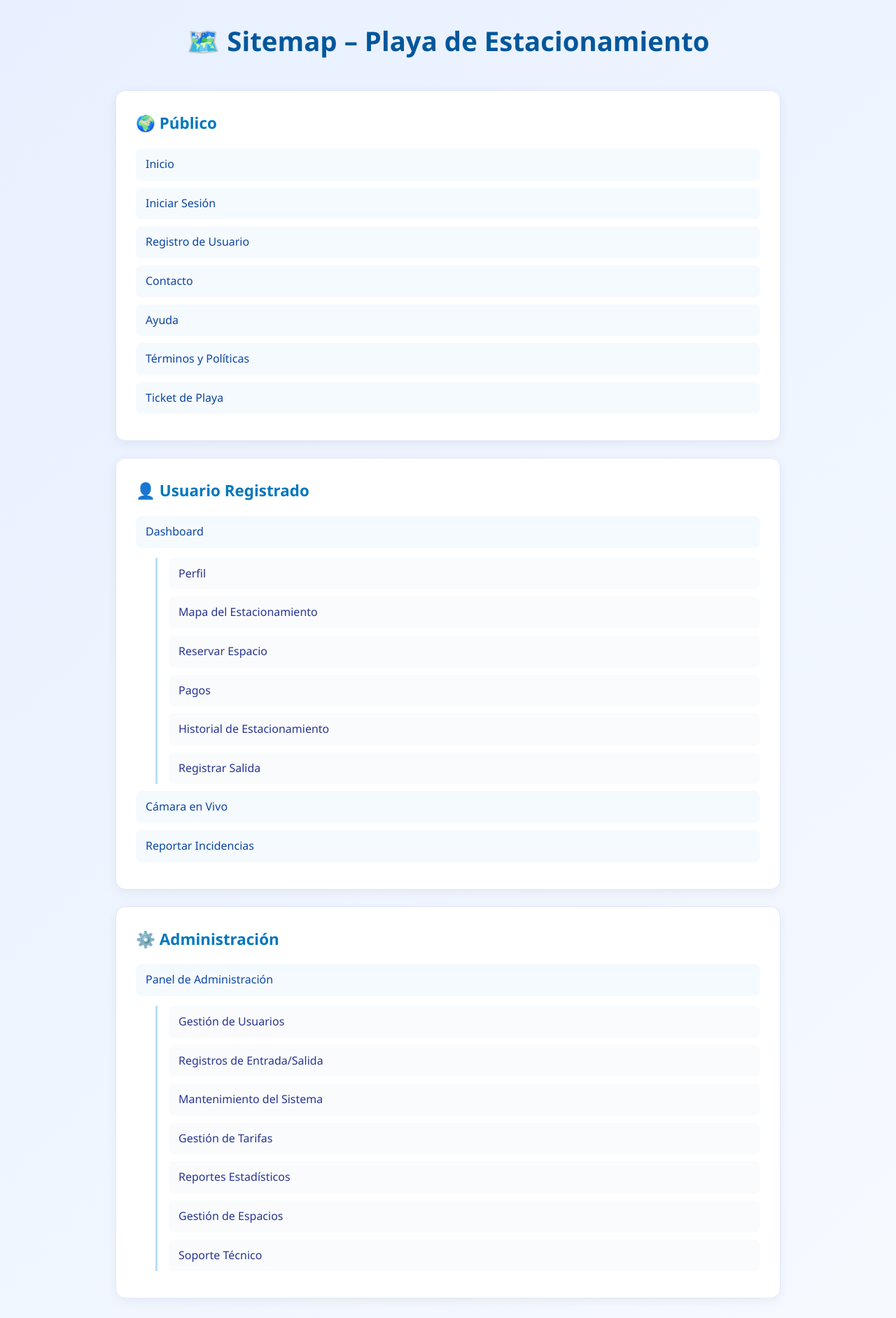
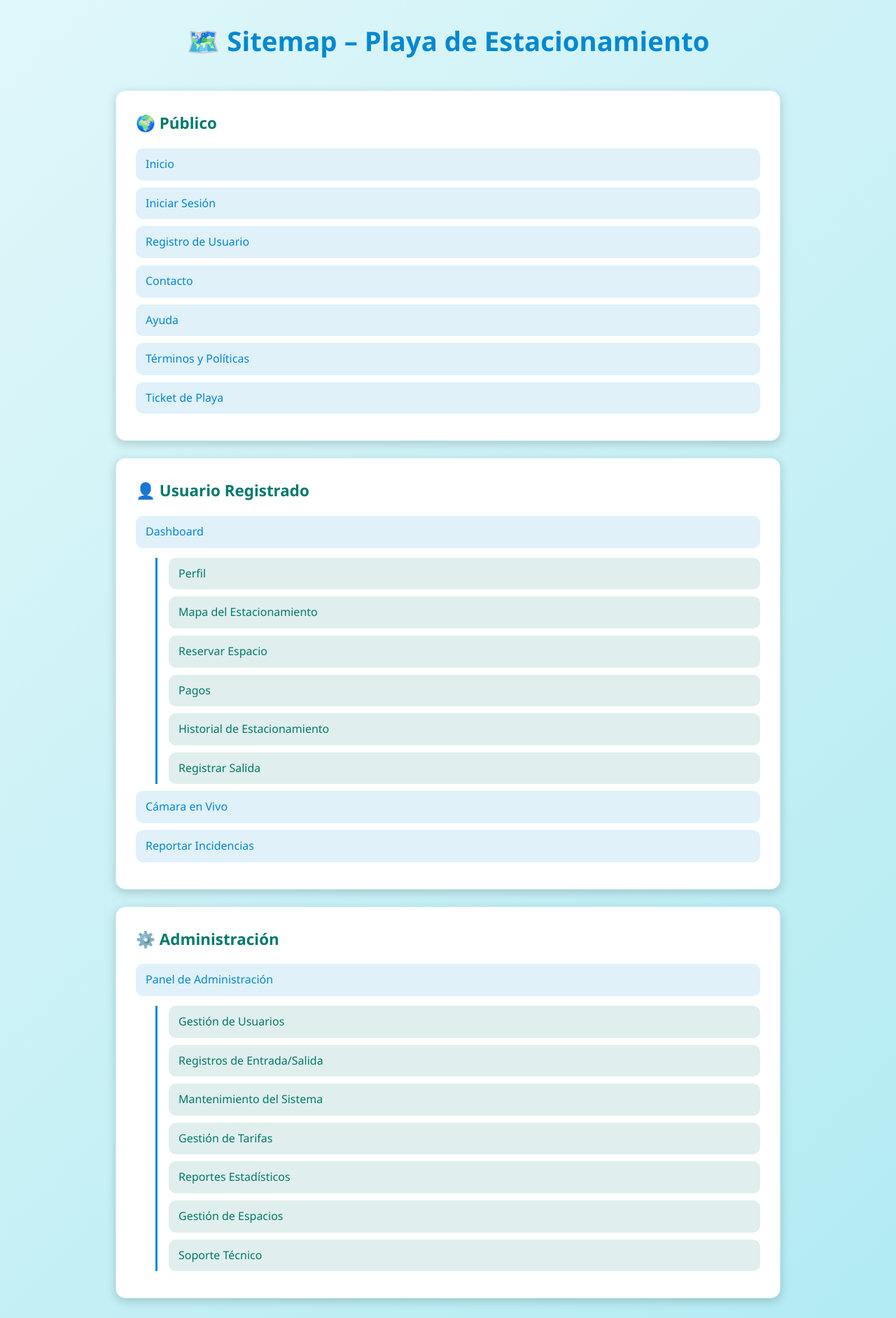
Before and after one commit to AQP-Connectivity/Proyecto-con-Python, a Flask app: template Estructura del Proyecto/templates/sitemap.html in a window 1280 px wide. Shown: the whole page at 70% size. Run offline with Flask 3, Linux system fonts and the light colour scheme; the template is opened without the code that fills it, so the values that code supplies are empty.

Commit message:
Update sitemap.html
html actualizado

```diff
--- a/Estructura del Proyecto/templates/sitemap.html
+++ b/Estructura del Proyecto/templates/sitemap.html
@@ -4,7 +4,18 @@
   <meta charset="UTF-8"/>
   <meta name="viewport" content="width=device-width, initial-scale=1.0"/>
   <title>Sitemap - Playa de Estacionamiento</title>
+
   <style>
+    :root {
+      --color-primary: #0288d1;
+      --color-secondary: #00796b;
+      --color-light: #e0f7fa;
+      --color-sand: #fff8e1;
+      --color-text: #263238;
+      --shadow: 0 4px 14px rgba(0,0,0,0.18);
+      --radius: 14px;
+    }
+
     * {
       margin: 0;
       padding: 0;
@@ -13,8 +24,8 @@
 
     body {
       font-family: "Segoe UI", system-ui, sans-serif;
-      background: linear-gradient(135deg, #e8f0ff, #f6faff);
-      color: #263238;
+      background: linear-gradient(135deg, var(--color-light), #b2ebf2);
+      color: var(--color-text);
       padding: 28px;
       line-height: 1.6;
     }
@@ -23,7 +34,7 @@
       text-align: center;
       margin-bottom: 40px;
       font-size: 2.4rem;
-      color: #01579b;
+      color: var(--color-primary);
       font-weight: 700;
     }
 
@@ -36,22 +47,22 @@
 
     .sitemap-section {
       background: white;
-      border-radius: 14px;
+      border-radius: var(--radius);
       padding: 28px;
-      border: 1px solid #e0e7ff;
-      box-shadow: 0 4px 16px rgba(0, 0, 0, 0.06);
+      border: 1px solid #d0f0ff;
+      box-shadow: var(--shadow);
       transition: transform 0.2s ease, box-shadow 0.2s ease;
     }
 
     .sitemap-section:hover {
       transform: translateY(-4px);
-      box-shadow: 0 8px 28px rgba(0, 0, 0, 0.1);
+      box-shadow: 0 8px 24px rgba(0,0,0,0.22);
     }
 
     .section-title {
       font-size: 1.4rem;
       margin-bottom: 18px;
-      color: #0277bd;
+      color: var(--color-secondary);
       font-weight: 600;
       display: flex;
       align-items: center;
@@ -69,18 +80,18 @@
 
     a {
       text-decoration: none;
-      color: #0d47a1;
+      color: var(--color-primary);
       font-weight: 500;
       padding: 10px 14px;
       display: block;
-      border-radius: 8px;
-      background: rgba(187, 222, 251, 0.15);
+      border-radius: 10px;
+      background: rgba(2,136,209,0.12);
       transition: background 0.25s ease, color 0.25s ease, transform 0.15s ease;
     }
 
     a:hover {
-      background: #e3f2fd;
-      color: #01579b;
+      background: var(--color-sand);
+      color: var(--color-secondary);
       transform: translateX(4px);
     }
 
@@ -88,18 +99,18 @@
     .nested {
       margin-left: 28px;
       padding-left: 16px;
-      border-left: 3px solid #bbdefb;
+      border-left: 3px solid var(--color-primary);
       margin-top: 14px;
     }
 
     .nested a {
-      background: rgba(207, 216, 220, 0.1);
+      background: rgba(0,121,107,0.12);
       font-weight: 400;
-      color: #283593;
+      color: var(--color-secondary);
     }
 
     .nested a:hover {
-      background: #f1f3ff;
+      background: #e0f2f1;
     }
 
     @media (max-width: 650px) {
```
